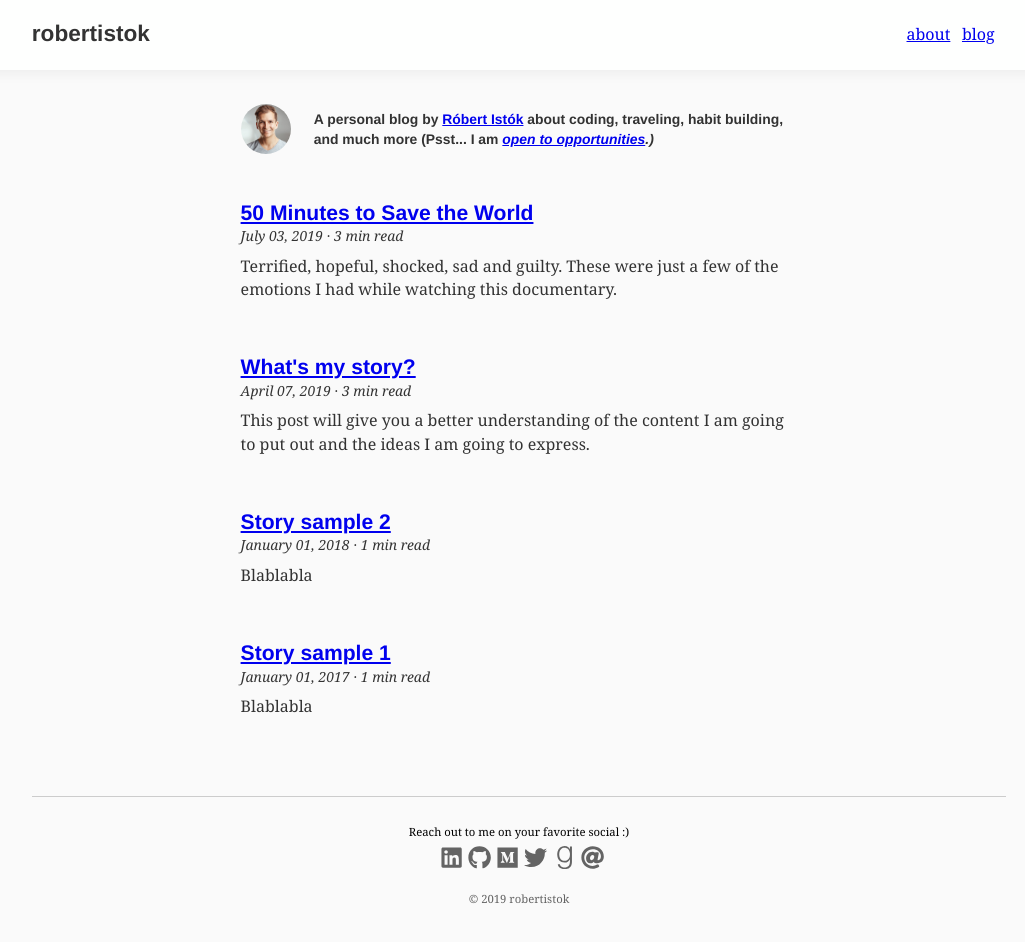
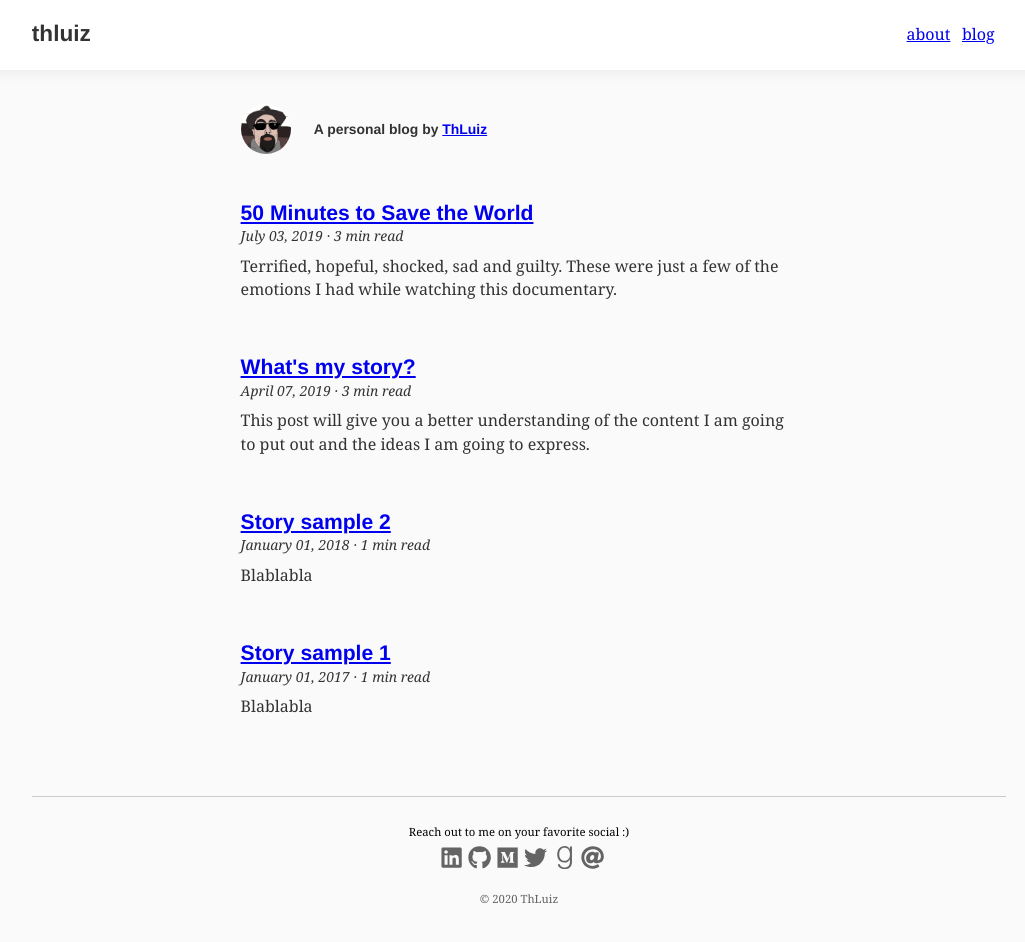
Before and after one commit to thluiz/devthluiz2, a Gatsby site: page /blog in a window 1280 px wide. Shown: the whole page, without its empty margins (121-1146 px from the left). Built offline with nearby package versions, Linux system fonts and the light colour scheme; Gatsby itself is replaced by a stand-in of ours; some packages are replaced by stand-ins of ours; what typography-theme-doelger would draw is missing.

Commit message:
Iniciando ajustes template

```diff
--- a/config.ts
+++ b/config.ts
@@ -2,35 +2,35 @@ module.exports = {
   siteMetadata: {
     copyright: "© All rights reserved.",
     description:
-      "Róbert is traveling the world with his laptop and shipping products for the web, while constantly embracing new ideas. Come, and join him on this journey!",
-    googleAnalyticsId: "UA-73379983-2",
+      "...",
+    googleAnalyticsId: "",
     pathPrefix: "/",
-    siteUrl: "https://robertistok.com",
-    title: "Róbert Istók",
+    siteUrl: "https://dev.thluiz.com",
+    title: "Arquivos - Thiago Luiz Silva",
     author: {
-      birthDate: new Date("1994-07-05"),
-      firstname: "Róbert",
-      lastname: "Istók",
-      name: "Róbert Istók",
-      title: "Javascript Engineer",
+      birthDate: new Date("1984-11-29"),
+      firstname: "Th Luiz",
+      lastname: "Silva",
+      name: "ThLuiz",
+      title: "Developer",
       descriptions: {
         intro:
-          "I am a developer and a dreamer, passionate about freeing up energy through code and healthy habits.",
+          "Desenvolvedor",
       },
       assets: {
-        icon: "robertistok_avatar_rounded.png",
-        photo: "/robertistok_avatar.jpeg",
+        icon: "avatar_rounded.png",
+        photo: "/avatar.jpeg",
       },
-      resume: "robert_istok_resume.pdf",
-      username: "robertistok",
+      resume: "...",
+      username: "thluiz",
       social: {
-        email: "robertistok94@gmail.com",
-        github: "robertistok",
-        goodreads: "robertistok",
-        instagram: "robertistok",
-        linkedin: "robertistok",
-        medium: "robertistok",
-        twitter: "robertistok",
+        email: "contato@thluiz.com",
+        github: "thluiz",
+        goodreads: "",
+        instagram: "",
+        linkedin: "",
+        medium: "",
+        twitter: "thluiz",
       },
     },
   },
--- a/src/components/Layout/Author/Author.tsx
+++ b/src/components/Layout/Author/Author.tsx
@@ -28,10 +28,6 @@ const Author = (): React.ReactElement => {
         <a href={`https://www.linkedin.com/in/${author.social.linkedin}`}>
           {author.name}
         </a>{" "}
-        about coding, traveling, habit building, and much more (Psst... I am{" "}
-        <em>
-          <Link to="/resume">open to opportunities</Link>.)
-        </em>
       </h5>
     </Root>
   );
--- a/src/components/Layout/Footer/Footer.tsx
+++ b/src/components/Layout/Footer/Footer.tsx
@@ -8,7 +8,7 @@ const Footer: React.FunctionComponent = (): React.ReactElement => (
   <Root>
     <CTA>Reach out to me on your favorite social :)</CTA>
     <Social className="footer_social" />
-    <CopyRight>© 2019 robertistok</CopyRight>
+    <CopyRight>© 2020 ThLuiz</CopyRight>
   </Root>
 );
 
--- a/src/hooks/useAvatar.ts
+++ b/src/hooks/useAvatar.ts
@@ -13,7 +13,7 @@ const useAvatar = (props: UseAvatarProps): File => {
   const data: Query = useStaticQuery(
     graphql`
       query Avatar {
-        file(absolutePath: { regex: "/robertistok_avatar.jpeg/" }) {
+        file(absolutePath: { regex: "/avatar.jpeg/" }) {
           childImageSharp {
             fixed(width: 1024, height: 1024) {
               ...GatsbyImageSharpFixed
```
Also changed, not shown: src/types/graphql.ts (+16 -126 lines), content/assets/avatar.jpeg (added), content/assets/avatar.png (added), content/assets/avatar_rounded.png (added), content/assets/robertistok_avatar.jpeg (deleted), content/assets/robertistok_avatar_rounded.png (deleted), 3 other files.
